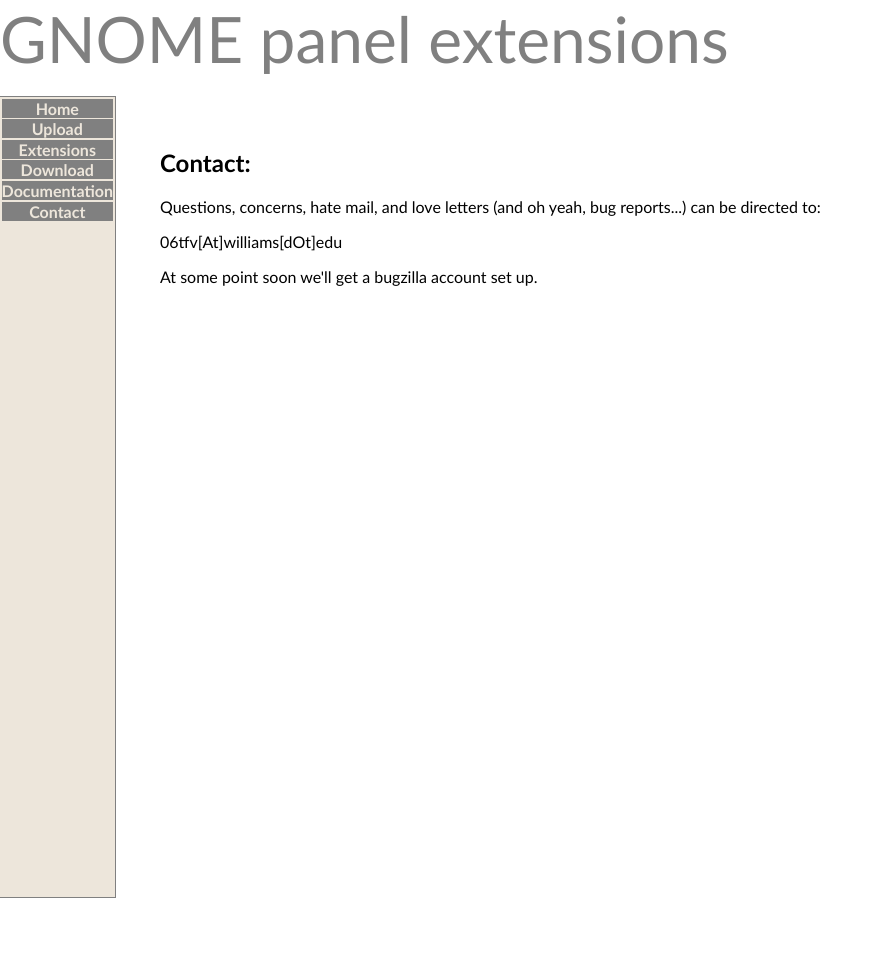
After one commit to travis/gnome-panel-extensions, a PHP site: page /contact.php in a window 1280 px wide. The commit adds this page. Shown: the whole page, without its empty margins (0-882 px from the left). Run offline with PHP 8.4, Linux system fonts and the light colour scheme.

Commit message:
Added contact page
git-svn-id: http://svn.gnome.org/svn/gnome-panel-extensions/trunk@31 04d3b6d0-ec25-0410-b116-fecf52fb07e1

```diff
--- /dev/null
+++ b/panelextensions.gnome.org/contact.php
@@ -0,0 +1,45 @@
+<!DOCTYPE html
+	PUBLIC "-//W3C//DTD XHTML 1.0 Strict//EN"
+	"http://www.w3.org/TR/xhtml/DTD/xhtml1-strict.dtd">
+
+<html xmlns="http://www.w3.org/1999/xhtml" xml:lang="en" lang="en">
+
+<head>
+ <title>panelextensions.gnome.org</title>
+ <link rel="stylesheet" type="text/css" href="styles/global.css"/>
+
+
+
+
+</head>
+
+<body>
+<?php
+include("titlebar.html");
+?>
+</div>
+<?php
+include("sidebar.html");
+?>
+</div>
+
+ <div id="main">
+<h2>Contact:</h2>
+<p>
+Questions, concerns, hate mail, and love letters (and oh yeah, bug reports...)
+can be directed to:
+</p>
+<p>
+06tfv[At]williams[dOt]edu
+</p>
+<p>
+At some point soon we'll get a bugzilla account set up.
+</p>
+  </div>
+
+
+
+</body>
+
+
+</html>
--- a/panelextensions.gnome.org/sidebar.html
+++ b/panelextensions.gnome.org/sidebar.html
@@ -4,3 +4,4 @@
   <a href="extensions.php">Extensions</a>
   <a href="download.php">Download</a>
   <a href="documentation.php">Documentation</a>
+  <a href="contact.php">Contact</a>
--- a/panelextensions.gnome.org/styles/global.css
+++ b/panelextensions.gnome.org/styles/global.css
@@ -31,7 +31,7 @@ color: grey;
 div#sidebar {
 position: absolute;
 height: 100%;
-width: 8em;
+
 top: 6em;
 left: -1px;
 text-align: center;
@@ -47,6 +47,7 @@ display: block;
 background: grey;
 color: #ede6db;
 margin: 0.1em;
+
  }
 div#sidebar>a:hover{
 background: #ede6db;
```
